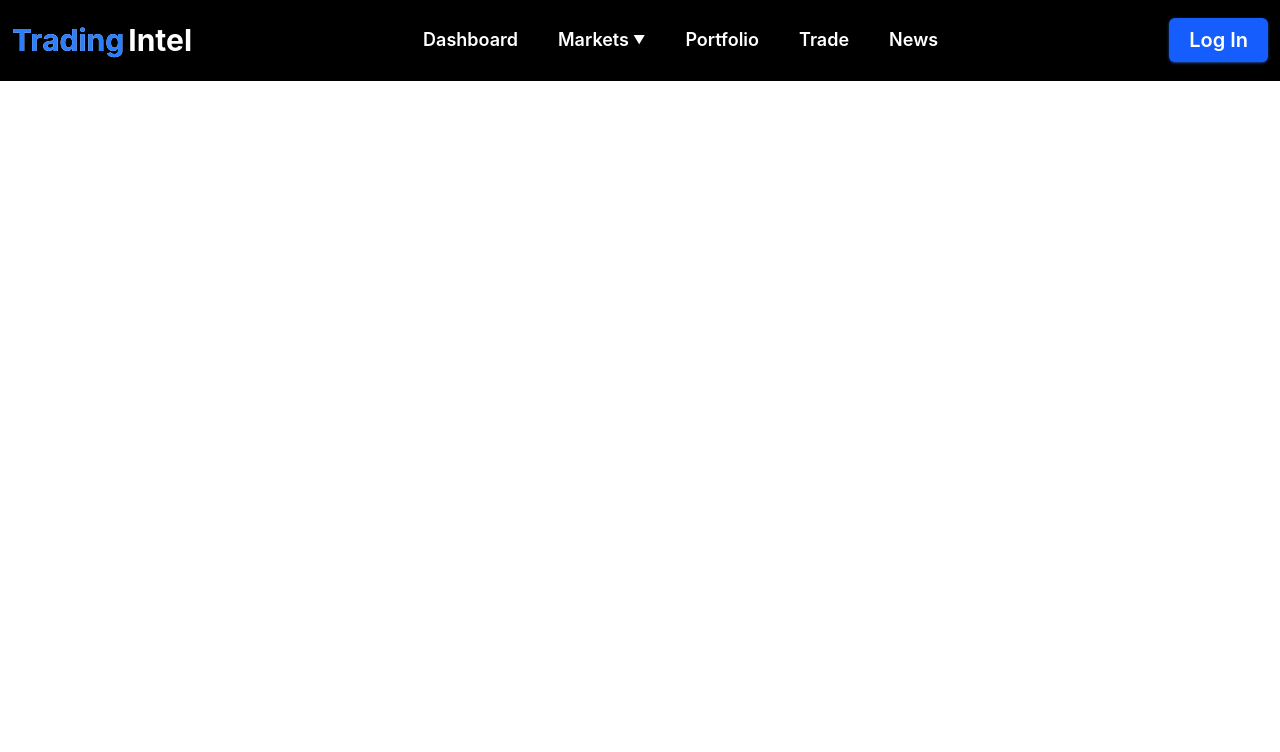
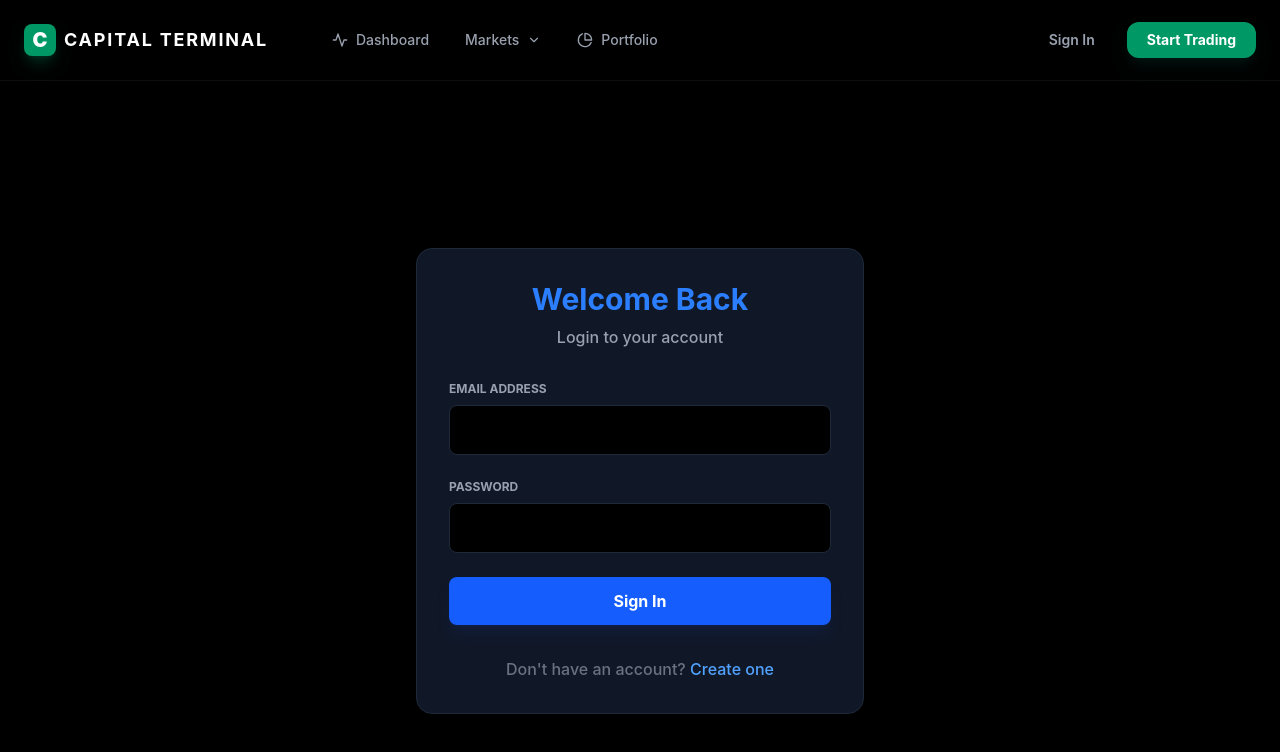
Before and after one commit to RadadiyaBrij/Virtual-Trading-Portfolio-Intelligence-Platform, a React app in the folder frontend/: page /login in a window 1280 px wide. Shown: the top 752 px of the page. Built offline with nearby package versions, Linux system fonts and the light colour scheme; no server answers; the HTML template or start-up script is replaced by a standard one.

Commit message:
Fix authentication issue : add supabase.js and fix UI and solve css errors

```diff
--- a/frontend/src/App.jsx
+++ b/frontend/src/App.jsx
@@ -1,17 +1,52 @@
-import { Routes, Route } from 'react-router-dom'
+import React, { useState, useEffect } from 'react';
+import { Routes, Route, Navigate } from 'react-router-dom'
 import Dashboard from './pages/Dashboard'
 import Navbar from './components/navbar'
 import Stocks from './pages/stocks'
+import StockDetails from './pages/StockDetails'
+import StockAnalysis from './pages/StockAnalysis'
+import News from './pages/News'
+import Login from './pages/Login'
+import Signup from './pages/Signup'
+import Portfolio from './pages/Portfolio'
+import { supabase } from './lib/supabase'
 
 function App() {
+  const [session, setSession] = useState(null)
+  const [loading, setLoading] = useState(true)
+
+  useEffect(() => {
+    supabase.auth.getSession().then(({ data: { session } }) => {
+      setSession(session)
+      setLoading(false)
+    })
+
+    const { data: { subscription } } = supabase.auth.onAuthStateChange((_event, session) => {
+      setSession(session)
+    })
+
+    return () => subscription.unsubscribe()
+  }, [])
+
+  if (loading) return null;
+
   return (
     <>
       <Navbar />
-      <Routes>
-        <Route path="/" element={<Dashboard />} />
-        <Route path="/dashboard" element={<Dashboard />} />
-        <Route path="/market/stocks" element={<Stocks />} />
-      </Routes>
+      <div className="bg-black min-h-screen">
+        <Routes>
+          <Route path="/" element={session ? <Navigate to="/dashboard" /> : <Navigate to="/login" />} />
+
+          <Route path="/dashboard" element={session ? <Dashboard /> : <Navigate to="/login" />} />
+          <Route path="/market/stocks" element={<Stocks />} />
+          <Route path="/stocks/:symbol" element={<StockDetails />} />
+          <Route path="/stocks/:symbol/analysis" element={<StockAnalysis />} />
+          <Route path="/news" element={<News />} />
+          <Route path="/login" element={session ? <Navigate to="/dashboard" /> : <Login />} />
+          <Route path="/signup" element={session ? <Navigate to="/dashboard" /> : <Signup />} />
+          <Route path="/portfolio" element={session ? <Portfolio /> : <Navigate to="/login" />} />
+        </Routes>
+      </div>
     </>
   )
 }
--- a/frontend/src/components/navbar.jsx
+++ b/frontend/src/components/navbar.jsx
@@ -1,64 +1,115 @@
-import React from 'react';
-import { Link } from 'react-router-dom';
+import React, { useState, useEffect } from 'react';
+import { Link, useNavigate, useLocation } from 'react-router-dom';
+import { supabase } from '../lib/supabase';
+import { FiChevronDown, FiMenu, FiX, FiLogOut, FiPieChart, FiActivity, FiGlobe } from 'react-icons/fi';
 
-function Navbar() {
+export default function Navbar() {
+  const [session, setSession] = useState(null);
+  const [isMobileMenuOpen, setIsMobileMenuOpen] = useState(false);
+  const navigate = useNavigate();
+  const location = useLocation();
+
+  useEffect(() => {
+    supabase.auth.getSession().then(({ data: { session } }) => setSession(session));
+    const { data: { subscription } } = supabase.auth.onAuthStateChange((_event, session) => setSession(session));
+    return () => subscription.unsubscribe();
+  }, []);
+
+  const handleLogout = async () => {
+    await supabase.auth.signOut();
+    navigate('/login');
+  };
+
+  const NavLink = ({ to, children, icon: Icon }) => {
+    const isActive = location.pathname === to;
     return (
-    <header className="bg-black border-b border-black top-0 z-50">
-      <nav className="m-0 p-3 h-20 flex items-center justify-between">
+      <Link
+        to={to}
+        className={`flex items-center gap-2 px-4 py-2 rounded-xl text-sm font-medium transition-all duration-200 ${
+          isActive
+            ? 'bg-emerald-600/10 text-emerald-400'
+            : 'text-gray-400 hover:text-white hover:bg-white/5'
+        }`}
+      >
+        {Icon && <Icon size={16} />}
+        {children}
+      </Link>
+    );
+  };
 
-        {/* Logo Section */}
-        <div className="flex items-center">
-          <Link to="/" className="relative text-3xl font-bold flex items-center transition-all duration-500 ease-in-out
-             bg-linear-to-t from-blue-600 from-50% to-white to-50%
-             bg-size-[100%_200%] bg-position-[0_0%]
-             hover:bg-position-[0_100%]
-             bg-clip-text text-transparent">
-            <span className="text-blue-500 mr-1">Trading</span>Intel
-          </Link>
+  return (
+    <nav className="sticky top-0 z-[100] bg-black/80 backdrop-blur-xl border-b border-white/5">
+      <div className="max-w-7xl mx-auto px-6 h-20 flex items-center justify-between">
+        <div className="flex items-center gap-12">
+          <Link to="/" className="flex items-center gap-2 group">
+            <div className="w-8 h-8 rounded-lg bg-emerald-600 flex items-center justify-center shadow-lg shadow-emerald-500/20 group-hover:scale-105 transition-transform">
+              <span className="text-white font-black text-xl leading-none">C</span>
             </div>
-
-        {/* Navigation Links */}
-        <div className="hidden md:flex lg:flex xl:flex items-center space-x-2">
-          <Link to="/dashboard" className="text-white hover:bg-blue-500 px-4 py-2 rounded-md text-lg font-semibold transition-all ease-in-out">
-            Dashboard
+            <span className="text-lg font-bold tracking-tight text-white uppercase tracking-widest">Capital Terminal</span>
           </Link>
 
-          {/* Markets Dropdown */}
+          <div className="hidden lg:flex items-center space-x-1">
+            <NavLink to="/dashboard" icon={FiActivity}>Dashboard</NavLink>
             <div className="relative group">
-            <Link to="/market" className="text-white hover:bg-blue-500 px-4 py-2 rounded-md text-lg font-semibold transition-all ease-in-out flex items-center">
-              Markets <span className="ml-1 text-xs">▼</span>
+              <button className="flex items-center gap-2 px-4 py-2 rounded-xl text-sm font-medium text-gray-400 hover:text-white hover:bg-white/5 transition-all">
+                Markets <FiChevronDown size={14} className="group-hover:rotate-180 transition-transform duration-300" />
+              </button>
+              <div className="absolute top-full left-0 pt-2 opacity-0 invisible group-hover:opacity-100 group-hover:visible transition-all duration-200">
+                <div className="w-56 bg-gray-900 border border-white/10 rounded-2xl shadow-2xl p-2 overflow-hidden backdrop-blur-xl">
+                  <Link to="/market/stocks" className="flex items-center gap-3 px-4 py-3 text-sm text-gray-400 hover:text-white hover:bg-white/5 rounded-xl transition-colors">
+                    <FiActivity size={16} /> Equities Screener
                   </Link>
-            {/* Dropdown */}
-            <div className="absolute left-0 top-full pt-1 w-40 opacity-0 invisible group-hover:opacity-100 group-hover:visible transition-all duration-300 z-50">
-              <div className="bg-black border border-gray-800 rounded-md shadow-lg flex flex-col p-1">
-                <Link to="/market/stocks" className="px-4 py-2 text-white hover:bg-blue-500 rounded-md transition-colors text-base font-medium">
-                  Stocks
+                  <Link to="/news" className="flex items-center gap-3 px-4 py-3 text-sm text-gray-400 hover:text-white hover:bg-white/5 rounded-xl transition-colors">
+                    <FiGlobe size={16} /> Market Intelligence
                   </Link>
                 </div>
               </div>
             </div>
-
-          <Link to="/portfolio" className="text-white hover:bg-blue-500 px-4 py-2 rounded-md text-lg font-semibold transition-all ease-in-out">
-            Portfolio
-          </Link>
-          <Link to="/trade" className="text-white hover:bg-blue-500 px-4 py-2 rounded-md text-lg font-semibold transition-all ease-in-out">
-            Trade
-          </Link>
-          <Link to="/news" className="text-white hover:bg-blue-500 px-4 py-2 rounded-md text-lg font-semibold transition-all ease-in-out">
-            News
-          </Link>
+            <NavLink to="/portfolio" icon={FiPieChart}>Portfolio</NavLink>
+          </div>
         </div>
 
-        {/*  login button */}
-        <div className="flex items-center">
-          <Link to="/login" className="bg-blue-600 hover:bg-blue-500 text-white px-5 py-2 rounded-md text-xl font-semibold transition-all ease-in-out shadow-sm shadow-blue-500/50">
-            Log In
-          </Link>
+        <div className="flex items-center gap-4">
+          {session ? (
+            <div className="flex items-center gap-4">
+              <div className="hidden sm:flex flex-col items-end">
+                <span className="text-xs font-semibold text-white truncate max-w-[150px]">{session.user.email.split('@')[0]}</span>
+                <span className="text-[10px] text-gray-500 font-bold uppercase tracking-widest">Active Member</span>
+              </div>
+              <button
+                onClick={handleLogout}
+                className="p-2.5 rounded-xl bg-white/5 border border-white/10 text-gray-400 hover:text-red-400 hover:bg-red-400/10 hover:border-red-400/20 transition-all"
+                title="Log Out"
+              >
+                <FiLogOut size={18} />
+              </button>
+            </div>
+          ) : (
+            <div className="flex items-center gap-3">
+              <Link to="/login" className="px-5 py-2 text-sm font-semibold text-gray-400 hover:text-white transition-colors">Sign In</Link>
+              <Link to="/signup" className="px-5 py-2 bg-emerald-600 text-white text-sm font-bold rounded-xl hover:bg-emerald-500 transition-all shadow-lg shadow-emerald-900/20">Start Trading</Link>
+            </div>
+          )}
+
+          <button
+            className="lg:hidden p-2 text-gray-400 hover:text-white transition-colors"
+            onClick={() => setIsMobileMenuOpen(!isMobileMenuOpen)}
+          >
+            {isMobileMenuOpen ? <FiX size={24} /> : <FiMenu size={24} />}
+          </button>
+        </div>
       </div>
 
+      {isMobileMenuOpen && (
+        <div className="lg:hidden bg-gray-950 border-b border-white/5 px-6 pb-8 animate-in slide-in-from-top duration-300">
+          <div className="flex flex-col gap-2 mt-4">
+            <Link to="/dashboard" className="px-4 py-3 text-gray-400 hover:text-white rounded-xl hover:bg-white/5 font-medium transition-colors">Dashboard</Link>
+            <Link to="/market/stocks" className="px-4 py-3 text-gray-400 hover:text-white rounded-xl hover:bg-white/5 font-medium transition-colors">Equities</Link>
+            <Link to="/news" className="px-4 py-3 text-gray-400 hover:text-white rounded-xl hover:bg-white/5 font-medium transition-colors">Intelligence</Link>
+            <Link to="/portfolio" className="px-4 py-3 text-gray-400 hover:text-white rounded-xl hover:bg-white/5 font-medium transition-colors">Portfolio</Link>
+          </div>
+        </div>
+      )}
     </nav>
-    </header>
   );
 }
-
-export default Navbar;
--- a/frontend/src/index.css
+++ b/frontend/src/index.css
@@ -1,7 +1,35 @@
 @import "tailwindcss";
+@import url('https://fonts.googleapis.com/css2?family=Inter:wght@400;500;600;700;800;900&display=swap');
 
 @layer base {
+  :root {
+    color-scheme: dark;
+  }
+
   body {
-    @apply antialiased text-black bg-white;
+    @apply antialiased bg-black text-white selection:bg-blue-500/30 selection:text-white;
+    font-family: 'Inter', sans-serif;
+    -webkit-font-smoothing: antialiased;
+    -moz-osx-font-smoothing: grayscale;
+  }
+
+  /* Custom Scrollbar for Institutional Feel */
+  ::-webkit-scrollbar {
+    width: 6px;
+    height: 6px;
+  }
+
+  ::-webkit-scrollbar-track {
+    @apply bg-transparent;
+  }
+
+  ::-webkit-scrollbar-thumb {
+    @apply bg-gray-800 rounded-full hover:bg-gray-700 transition-colors;
   }
 }
+
+@layer utilities {
+  .glass-card {
+    @apply bg-gray-950/40 backdrop-blur-xl border border-white/5;
+  }
+}
--- /dev/null
+++ b/frontend/src/lib/supabase.js
@@ -0,0 +1,13 @@
+import { createClient } from '@supabase/supabase-js'
+
+let supabaseUrl = import.meta.env.VITE_SUPABASE_URL || 'https://placeholder.supabase.co'
+let supabaseAnonKey = import.meta.env.VITE_SUPABASE_ANON_KEY || 'placeholder'
+
+supabaseUrl = supabaseUrl.trim().replace(/[\[\]]/g, "").replace(/['"]/g, "").replace(/\/+$/, "");
+supabaseAnonKey = supabaseAnonKey.trim().replace(/[\[\]]/g, "").replace(/['"]/g, "");
+
+if (!import.meta.env.VITE_SUPABASE_URL || !import.meta.env.VITE_SUPABASE_ANON_KEY) {
+  console.warn("Supabase credentials missing in frontend/.env - Using placeholders.")
+}
+
+export const supabase = createClient(supabaseUrl, supabaseAnonKey)
```
Also changed, not shown: frontend/src/components/market/StockCard.jsx (+14 -2 lines), frontend/src/pages/StockDetails.jsx (+12 -13 lines), 1 other file (tests, documents, lock files or other folders). Lines whose indentation alone changed are shown as unchanged.
